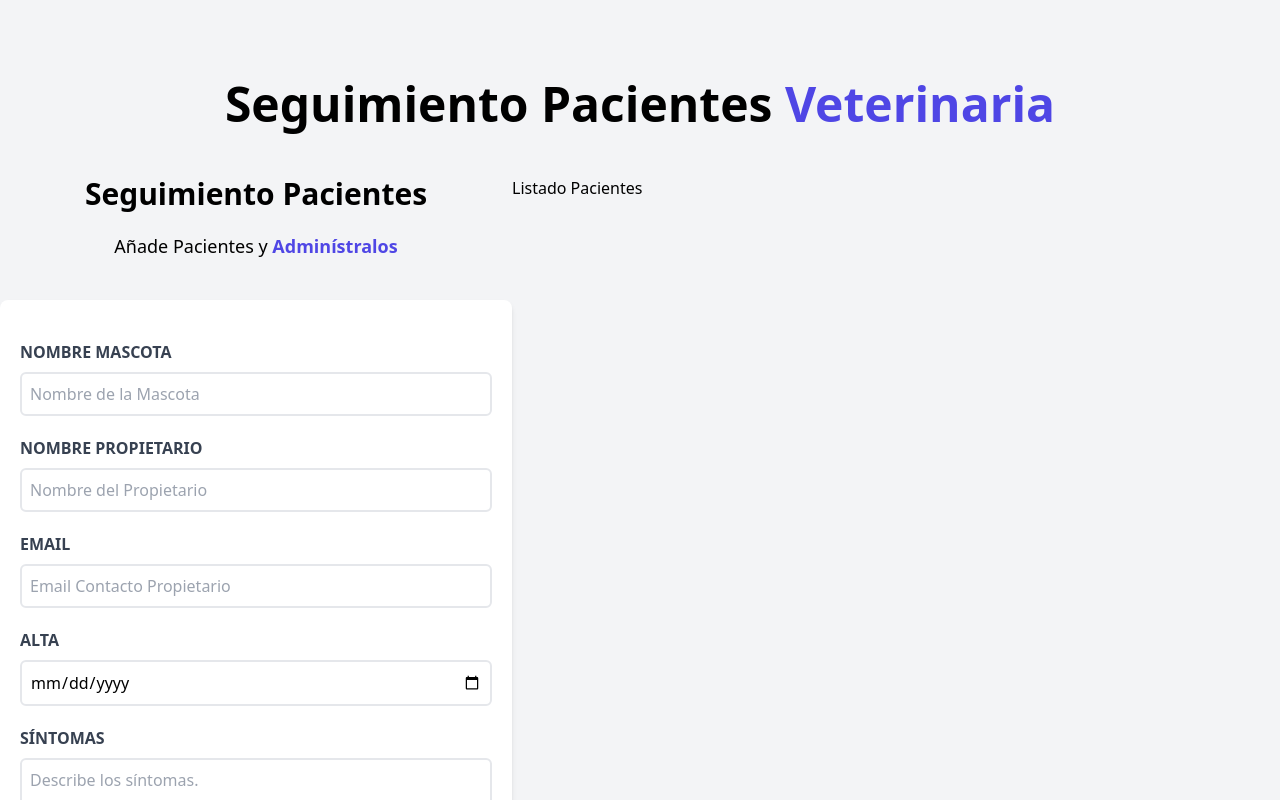
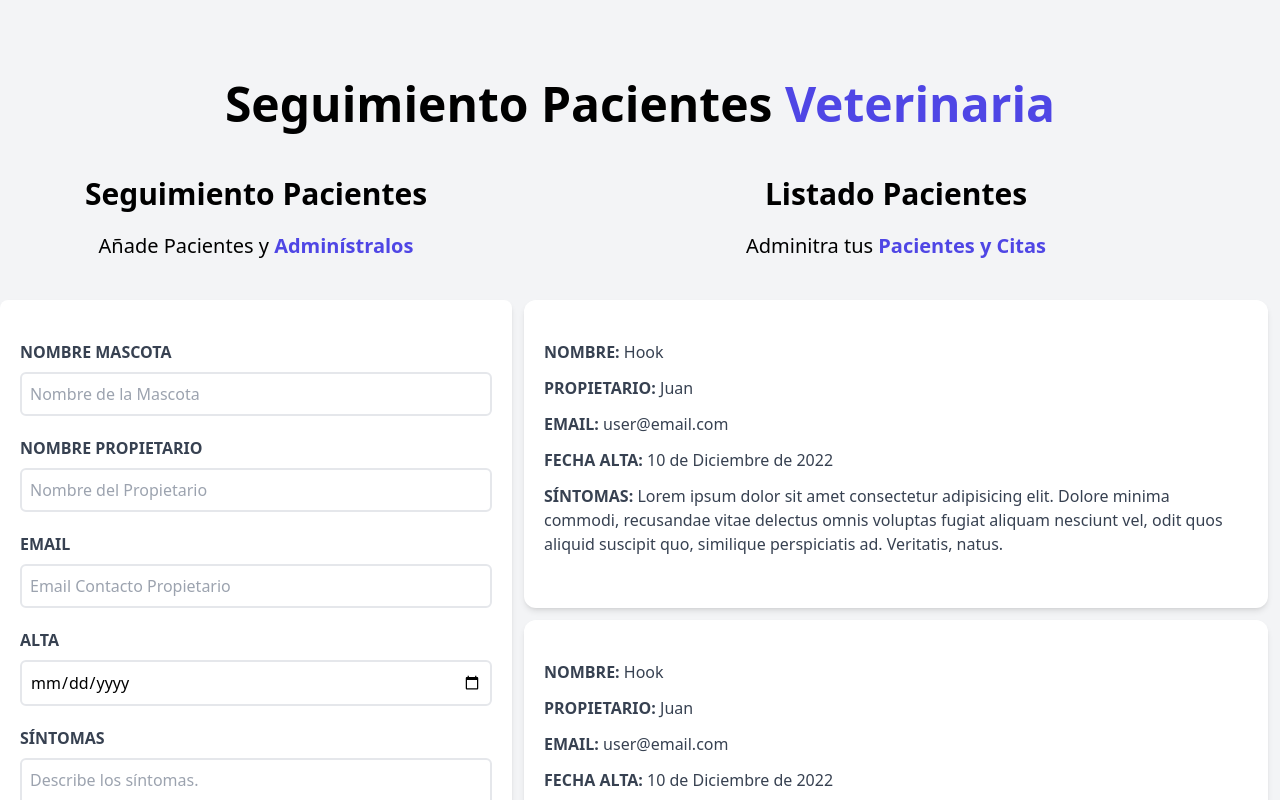
Before and after one commit to CarlosCrisonG/Appointment-RB, a React (Vite) app: page / in a window 1280 px wide. Shown: the top 800 px of the page. Built offline with nearby package versions, Linux system fonts and the light colour scheme.

Commit message:
Paciente component created

```diff
--- a/src/components/Form.jsx
+++ b/src/components/Form.jsx
@@ -4,7 +4,7 @@
       <div className="md:w-1/2 lg:w-2/5">
         <h2 className="font-black text-3xl text-center">Seguimiento Pacientes</h2>
 
-        <p className="text-lg mt-5 text-center mb-10">
+        <p className="text-xl mt-5 mb-10 text-center">
           Añade Pacientes y {""}
           <span className="text-indigo-600 font-bold">Adminístralos</span>
         </p>
--- a/src/components/ListadoPacientes.jsx
+++ b/src/components/ListadoPacientes.jsx
@@ -1,8 +1,22 @@
+import Paciente from "./Paciente";
+
 function ListadoPacientes() {
     return (
         <>
-            <div className="w-1/2 lg:w-3/5">
-                <h2>Listado Pacientes</h2>
+            <div className="md:w-1/2 lg:w-3/5 md:h-screen overflow-y-scroll">
+                <h2 className="font-black text-3xl text-center">Listado Pacientes</h2>
+                <p className="text-xl mt-5 mb-10 text-center">
+                    Adminitra tus {''}
+                    <span className="text-indigo-600 font-bold">
+                        Pacientes y Citas
+                    </span>
+                </p>
+
+                <Paciente />
+                <Paciente />
+                <Paciente />
+                <Paciente />
+
             </div>
         </>
     );
--- /dev/null
+++ b/src/components/Paciente.jsx
@@ -0,0 +1,26 @@
+//rfec
+function Paciente() {
+    return (
+        <>
+            <div className="m-3 bg-white shadow-md px-5 py-10 rounded-xl">
+                <p className="font-bold mb-3 text-gray-700 uppercase">Nombre: {''}
+                    <span className="font-normal normal-case">Hook</span>
+                </p>
+                <p className="font-bold mb-3 text-gray-700 uppercase">Propietario: {''}
+                    <span className="font-normal normal-case">Juan</span>
+                </p>
+                <p className="font-bold mb-3 text-gray-700 uppercase">Email: {''}
+                    <span className="font-normal normal-case">user@email.com</span>
+                </p>
+                <p className="font-bold mb-3 text-gray-700 uppercase">Fecha Alta: {''}
+                    <span className="font-normal normal-case">10 de Diciembre de 2022</span>
+                </p>
+                <p className="font-bold mb-3 text-gray-700 uppercase">Síntomas: {''}
+                    <span className="font-normal normal-case">Lorem ipsum dolor sit amet consectetur adipisicing elit. Dolore minima commodi, recusandae vitae delectus omnis voluptas fugiat aliquam nesciunt vel, odit quos aliquid suscipit quo, similique perspiciatis ad. Veritatis, natus.</span>
+                </p>
+            </div>
+        </>
+    )
+}
+
+export default Paciente;
```
